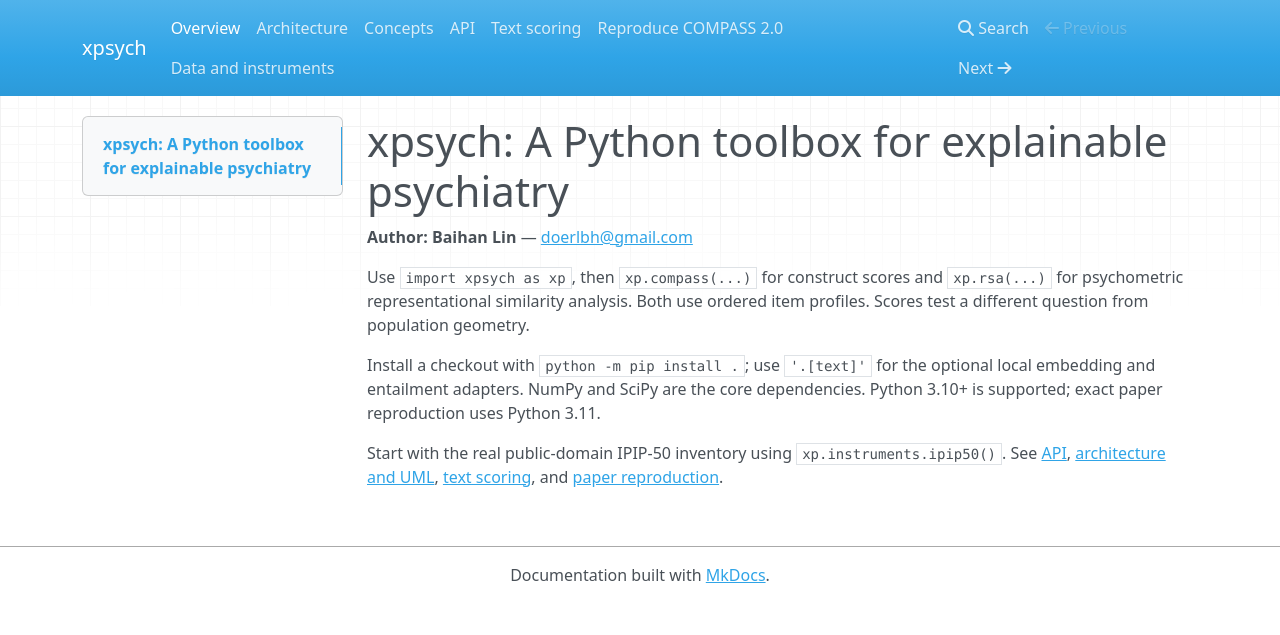
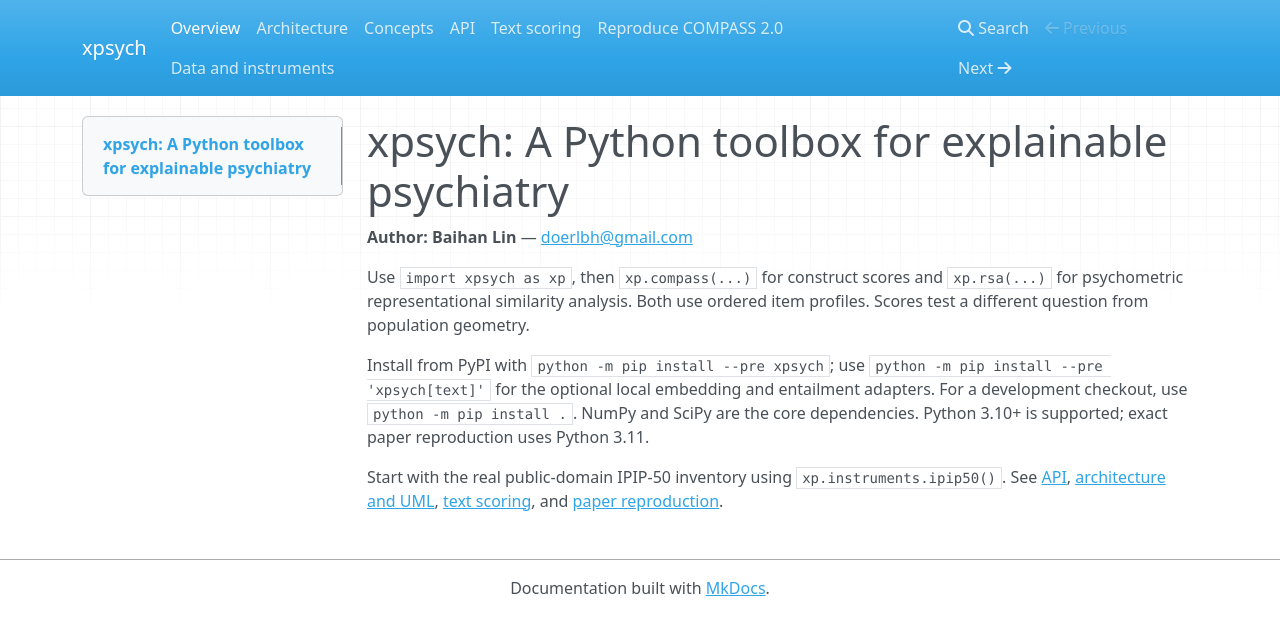
Before and after one commit to linlab/xpsych, an MkDocs documentation site: the page built from docs/index.md, in a window 1280 px wide. Shown: the top 635 px of the page. Built offline with MkDocs 1.6.1, drawn with Linux system fonts in a browser that asks for light colours; nearby versions of some CDN libraries.

Commit message:
Add project badges and PyPI installation instructions

```diff
--- a/docs/index.md
+++ b/docs/index.md
@@ -6,8 +6,9 @@ Use `import xpsych as xp`, then `xp.compass(...)` for construct scores and
 `xp.rsa(...)` for psychometric representational similarity analysis. Both use
 ordered item profiles. Scores test a different question from population geometry.
 
-Install a checkout with `python -m pip install .`; use `'.[text]'` for the optional
-local embedding and entailment adapters. NumPy and SciPy are the core dependencies.
+Install from PyPI with `python -m pip install --pre xpsych`; use
+`python -m pip install --pre 'xpsych[text]'` for the optional local embedding and
+entailment adapters. For a development checkout, use `python -m pip install .`. NumPy and SciPy are the core dependencies.
 Python 3.10+ is supported; exact paper reproduction uses Python 3.11.
 
 Start with the real public-domain IPIP-50 inventory using `xp.instruments.ipip50()`.
```
Also changed, not shown: CHANGELOG.md (+1 -1 lines), README.md (+11 -5 lines), docs/text-scoring.md (+2 -1 lines).
